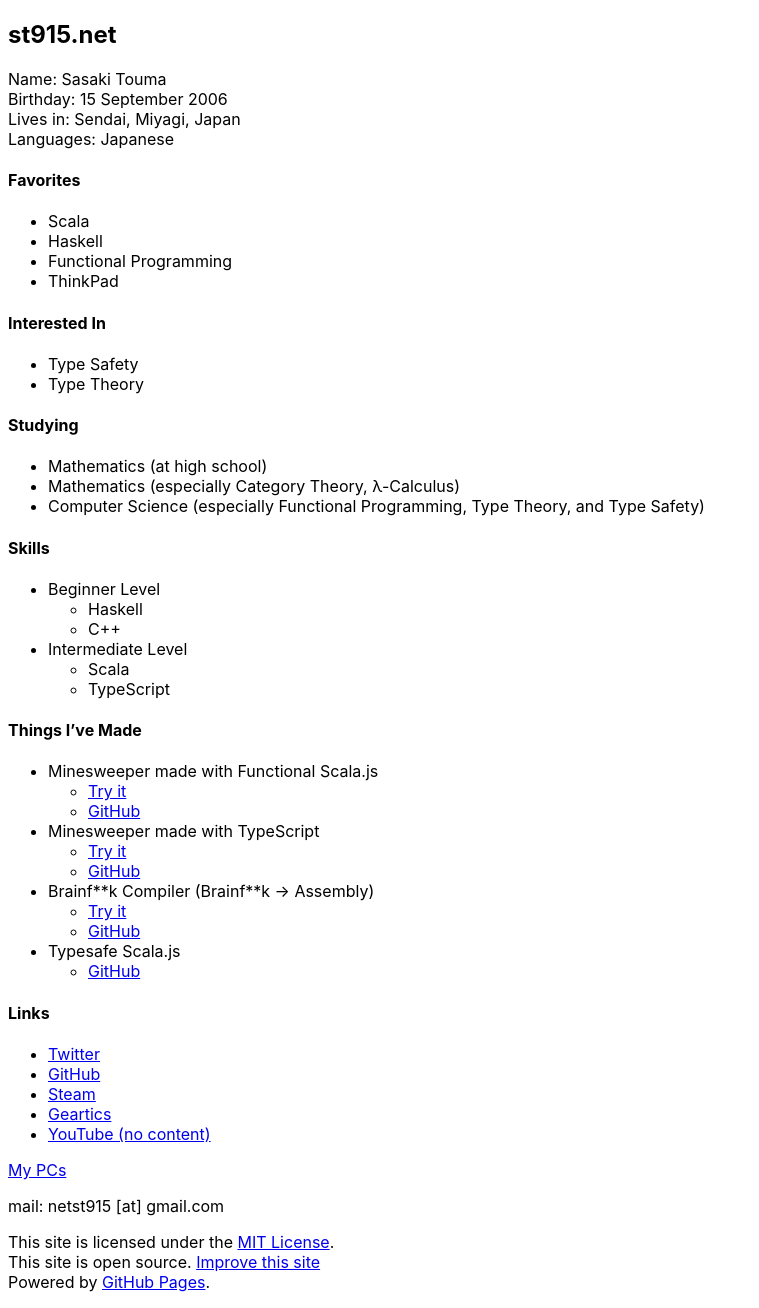
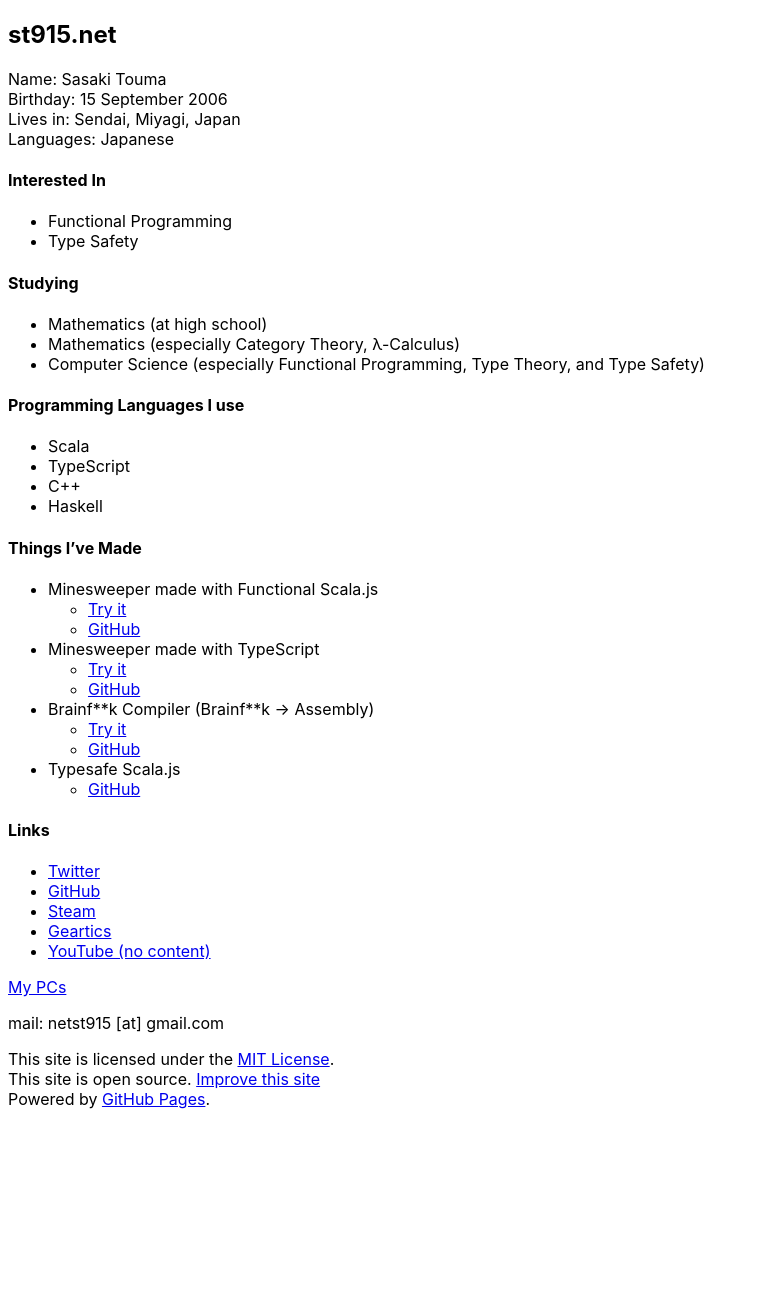
Before and after one commit to t-sasaki915/t-sasaki-net, a Jekyll site: the page built from docs/index.md, in a window 1280 px wide. Shown: the whole page, without its empty margins (0-759 px from the left). Built offline with Jekyll 4.4.1, drawn with Linux system fonts in a browser that asks for light colours; Markdown is read by kramdown in place of the engine named in the settings; after the commit the page ends 1125 px from its top, so only the background shows below that.

Commit message:
Update index.md

```diff
--- a/docs/index.md
+++ b/docs/index.md
@@ -9,28 +9,21 @@
 Birthday: 15 September 2006<br>
 Lives in: Sendai, Miyagi, Japan<br>
 Languages: Japanese
-#### Favorites
-- Scala
-- Haskell
-- Functional Programming
-- ThinkPad
 
 #### Interested In
+- Functional Programming
 - Type Safety
-- Type Theory
 
 #### Studying
 - Mathematics (at high school)
 - Mathematics (especially Category Theory, λ-Calculus)
 - Computer Science (especially Functional Programming, Type Theory, and Type Safety)
 
-#### Skills
-- Beginner Level
-  - Haskell
-  - C++
-- Intermediate Level
-  - Scala
-  - TypeScript
+#### Programming Languages I use
+- Scala
+- TypeScript
+- C++
+- Haskell
 
 #### Things I've Made
 - Minesweeper made with Functional Scala.js
```
